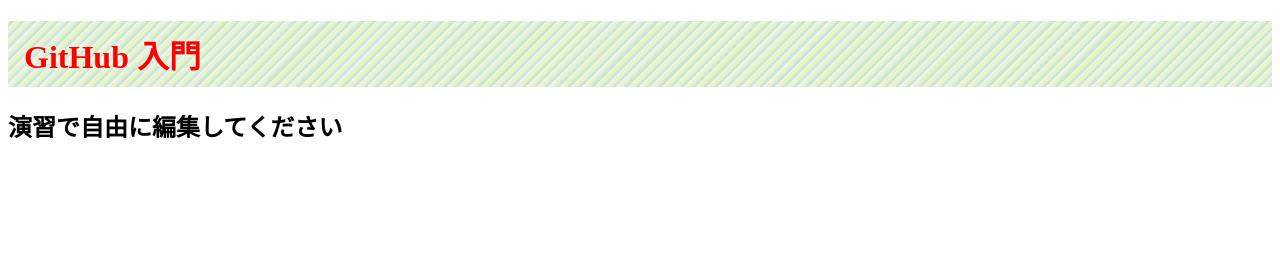
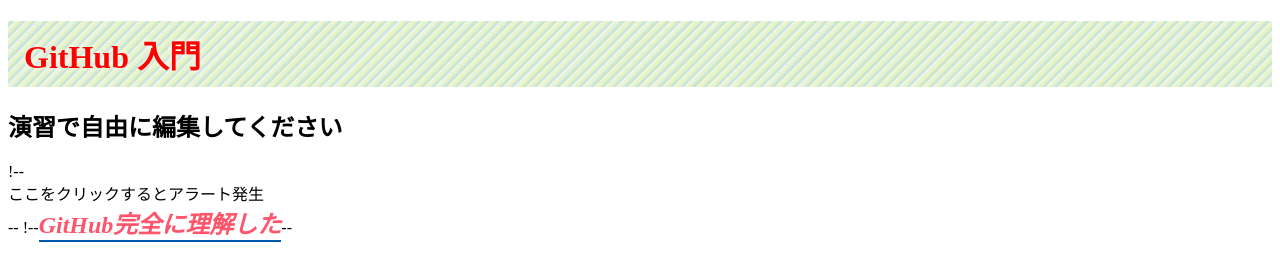
Before and after one commit to OkushiiTakumi/github_ws, a plain HTML site: page index.html in a window 1280 px wide. Drawn offline with Linux system fonts and the light colour scheme.

Commit message:
second commit

```diff
--- a/index.html
+++ b/index.html
@@ -9,9 +9,9 @@
     <h2>演習で自由に編集してください</h2>
 
     <!-- 変更箇所に困ったら下記のコメントアウトを外してください -->
-    <!--<div id="target">ここをクリックするとアラート発生</div>-->
+    !--<div id="target">ここをクリックするとアラート発生</div>--
 
-    <!--<div id="ok">GitHub完全に理解した</div>-->
+    !--<div id="ok">GitHub完全に理解した</div>--
 
     <script src="./src/index.js"></script>
   </body>
```
